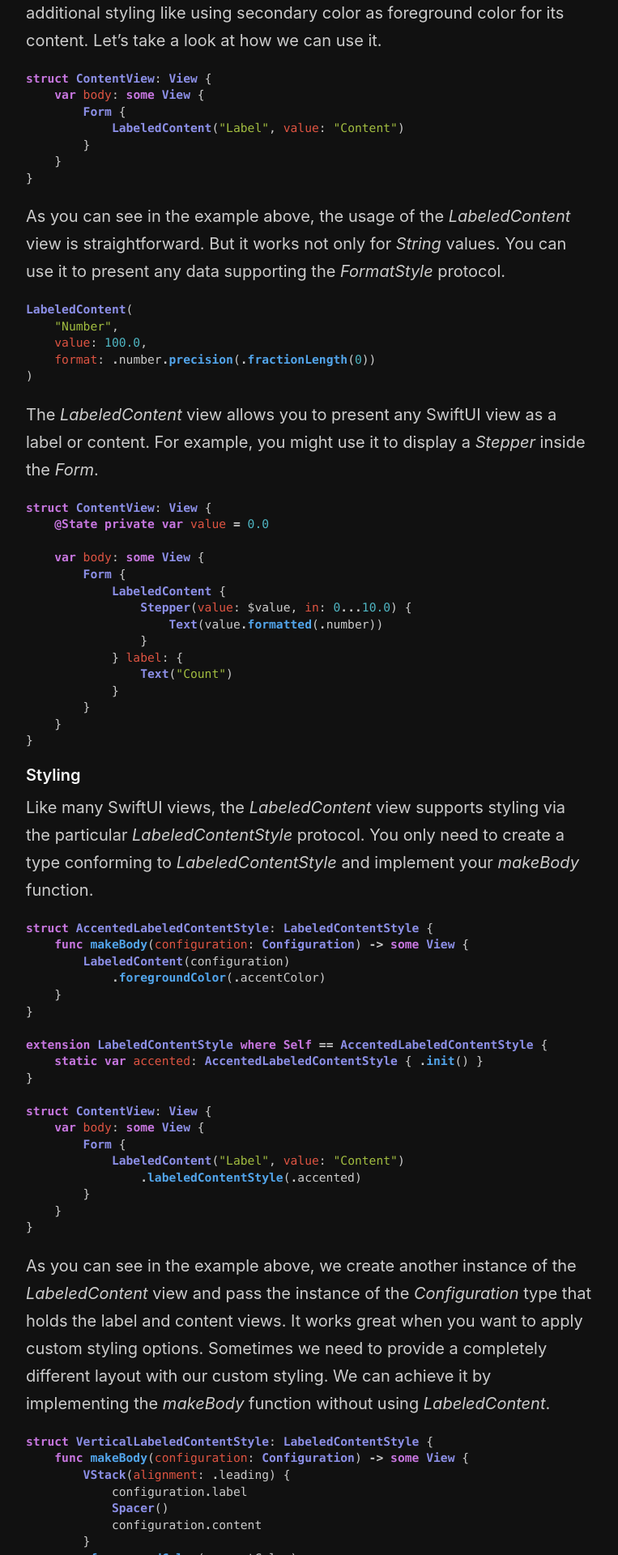
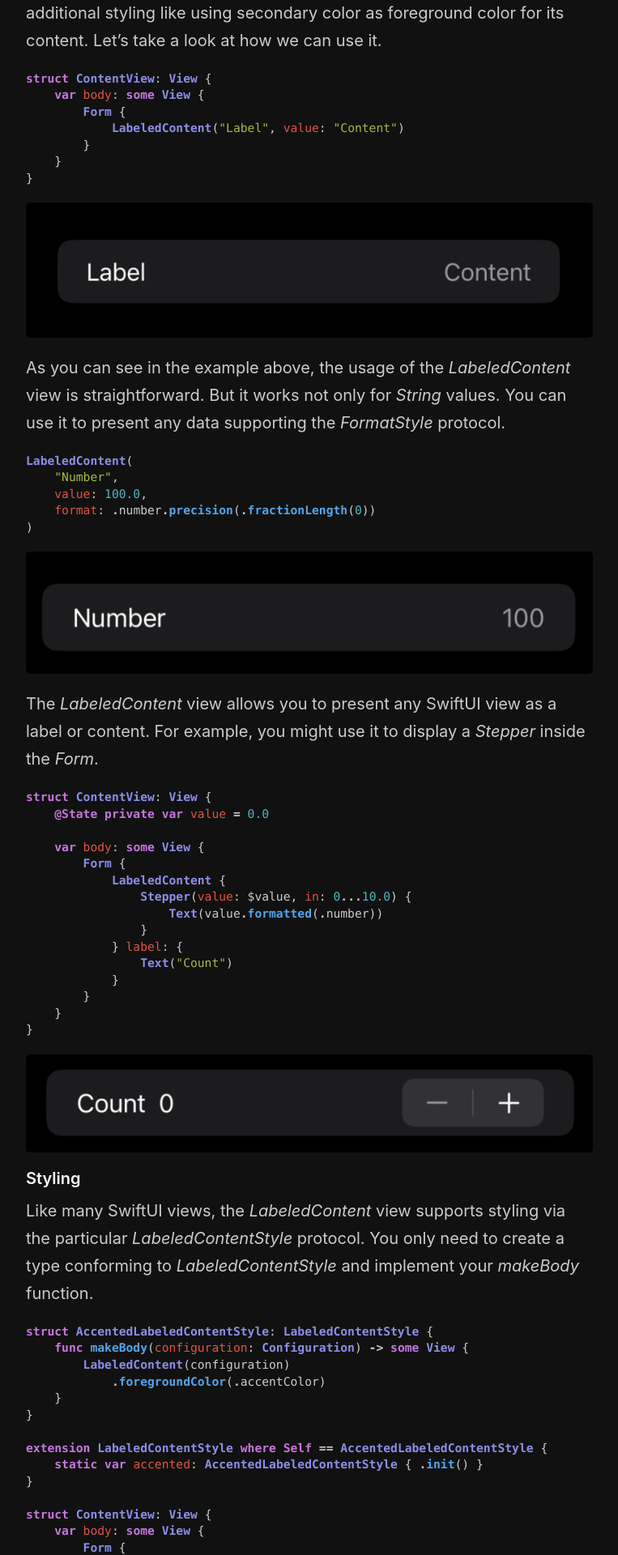
Before and after one commit to mecid/mecid.github.io, a Jekyll site: the page built from _posts/2022-07-13-mastering-labeledcontent-in-swiftui.md, in a window 1280 px wide. Shown: the part 691-2611 px from the top of the page at 81% size, without its empty margins (258-1021 px from the left). Built offline with Jekyll 4.4.1, drawn with Linux system fonts in a browser that asks for light colours.

Commit message:
images added to labeled content post

````diff
--- a/_posts/2022-07-13-mastering-labeledcontent-in-swiftui.md
+++ b/_posts/2022-07-13-mastering-labeledcontent-in-swiftui.md
@@ -21,6 +21,8 @@ struct ContentView: View {
 }
 ```
 
+![labeled-content](/public/labeled-content1.png)
+
 As you can see in the example above, the usage of the *LabeledContent* view is straightforward. But it works not only for *String* values. You can use it to present any data supporting the *FormatStyle* protocol.
 
 ```swift
@@ -30,6 +32,8 @@ LabeledContent(
     format: .number.precision(.fractionLength(0))
 )
 ```
+
+![labeled-content](/public/labeled-content2.png)
 
 The *LabeledContent* view allows you to present any SwiftUI view as a label or content. For example, you might use it to display a *Stepper* inside the *Form*.
 
@@ -50,6 +54,8 @@ struct ContentView: View {
     }
 }
 ```
+
+![labeled-content](/public/labeled-content3.png)
 
 #### Styling
 Like many SwiftUI views, the *LabeledContent* view supports styling via the particular *LabeledContentStyle* protocol. You only need to create a type conforming to *LabeledContentStyle* and implement your *makeBody* function.
````
